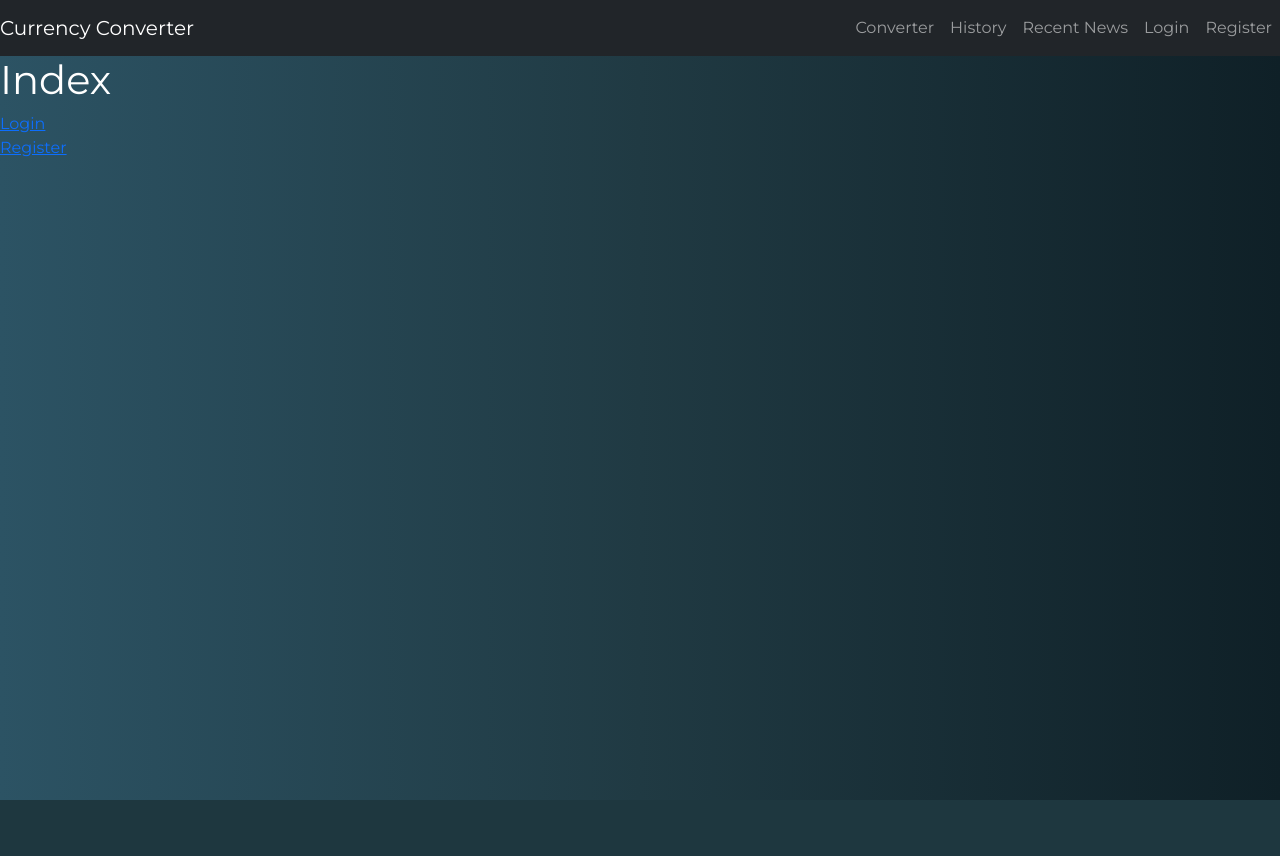
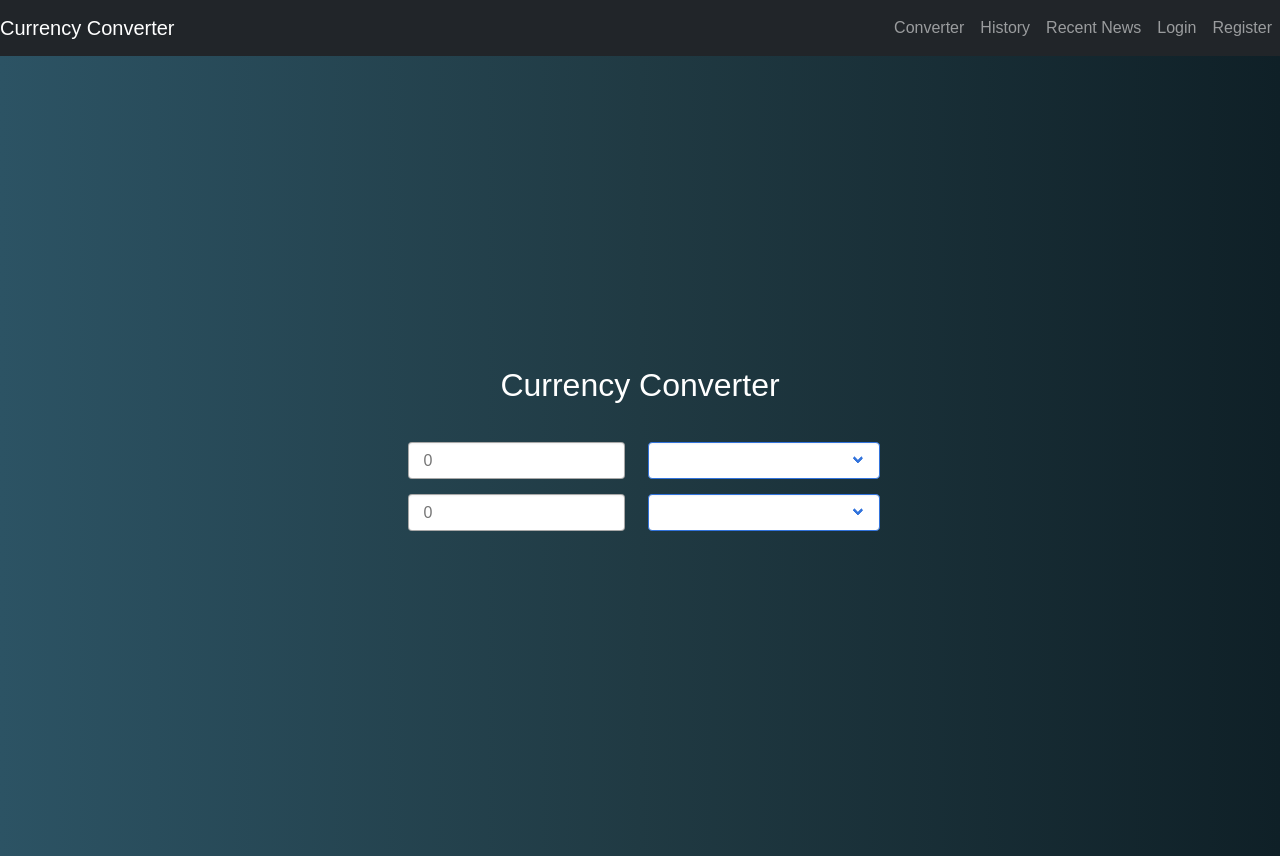
Before and after one commit to cat-daniels/Currency_Converter, a Flask app: page / in a window 1280 px wide. Before the commit the page ends 800 px from the top, so only its background shows below. Run offline with Flask 2, Linux system fonts and the light colour scheme; lists and menus that the app fills with data are empty.

Commit message:
getting converter ready . ok-ish

```diff
--- /dev/null
+++ b/static/js/main.js
@@ -0,0 +1,55 @@
+const select = document.querySelectorAll('.currency');
+    const number = document.getElementById("number");
+    const output = document.getElementById("output");
+
+
+    fetch('https://api.frankfurter.app/currencies').then((data) => data.json())
+      .then((data) => {
+        display(data);
+      });
+
+
+    function display(data) {
+      const entries = Object.entries(data);
+      for (var i = 0; i < entries.length; i++) {
+        select[0].innerHTML += `<option value="${entries[i][0]}">${entries[i][0]} : ${entries[i][1]}</option>`;
+        select[1].innerHTML += `<option value="${entries[i][0]}">${entries[i][0]} : ${entries[i][1]}</option>`;
+      }
+    }
+
+
+
+    function updatevalue() {
+      let currency1 = select[0].value;
+      let currency2 = select[1].value;
+
+      let value = number.value;
+
+
+      if (currency1 != currency2) {
+        convert(currency1, currency2, value);
+      } else {
+        alert("Choose Diffrent Currency");
+      }
+    }
+
+
+    function convert(currency1, currency2, value) {
+      const host = "api.frankfurter.app";
+
+      fetch(`https://${host}/latest?amount=${value}&from=${currency1}&to=${currency2}`)
+        .then((val) => val.json())
+        .then((val) => {
+          console.log(Object.values(val.rates)[0]);
+          output.value = Object.values(val.rates)[0];
+        });
+
+    }
+
+    function display(data) {
+        const entries = Object.entries(data);
+        for (var i = 0; i < entries.length; i++) {
+          select[0].innerHTML += `<option value="${entries[i][0]}">${entries[i][1]}</option>`;
+          select[1].innerHTML += `<option value="${entries[i][0]}">${entries[i][1]}</option>`;
+        }
+     }
--- a/static/style.css
+++ b/static/style.css
@@ -28,3 +28,103 @@ body .container {
     color: #FFFFFF;
     text-decoration: none;
 }
+
+/*Start Currency Converter*/
+* {
+    padding: 0;
+    margin: 0;
+    font-family: 'IBM Plex Sans', sans-serif;
+}
+
+body {
+    height: 100vh;
+    width: 100vw;
+    overflow-x: hidden;
+}
+
+.currency-row-outer {
+    display: flex;
+    align-items: center;
+    justify-content: center;
+    height: 100%;
+}
+
+.currency-converter {
+    width: 100%;
+    max-width: 480px;
+    text-align: center;
+}
+
+input,
+select {
+    color: #363636;
+    font-size: 1rem;
+    height: 2.3em;
+    border-radius: 4px;
+    max-width: 100%;
+    width: calc(100% - 15px);
+    margin: auto;
+    outline: 0;
+    background: #fff;
+    border-color: #dbdbdb;
+    padding-left: 15px;
+    border: 1px solid #00000057;
+    box-shadow: inset 0 0.0625em 0.125em rgb(10 10 10 / 5%);
+    -webkit-appearance: none;
+}
+
+.field.grid-50-50 {
+    display: grid;
+    grid-template-columns: 1fr 1fr;
+    grid-gap: 15px;
+}
+
+.currency-converter .colmun {
+    margin-bottom: 15px;
+}
+
+select.currency {
+    border-color: #3273dc;
+    width: 100%;
+    height: 100%;
+    cursor: pointer;
+    font-size: 1em;
+    max-width: 100%;
+    outline: 0;
+    display: block;
+}
+
+.currency-converter .select {
+    position: relative;
+    height: 100%;
+}
+
+h2 {
+    padding-bottom: 30px;
+}
+
+.currency-converter .select:after {
+    transform: rotate(-45deg);
+    transform-origin: center;
+    content: "";
+    border: 3px solid rgba(0, 0, 0, 0);
+    border-radius: 2px;
+    border-top: 0;
+    border-right: 0;
+    display: block;
+    height: 0.525em;
+    width: 0.525em;
+    z-index: 4;
+    position: absolute;
+    top: 50%;
+    right: 1.125em;
+    margin-top: -0.4375em;
+}
+
+.select:not(:hover)::after {
+    border-color: #3273dc;
+}
+
+.select:hover::after {
+    border-color: #363636;
+}
--- a/templates/index.html
+++ b/templates/index.html
@@ -9,9 +9,36 @@
 </head>
 {% include ['navbar.html'] %}
 <body>
-    <h1>Index</h1>
-    <a href="{{url_for('login')}}">Login</a><br>
-    <a href="{{url_for('register')}}">Register</a><br>
+    <div class="currency-row-outer">
+        <div class="currency-converter">
+          <h2>Currency Converter</h2>
+
+          <div class="field grid-50-50">
+            <div class="colmun col-left">
+              <input type="number" class="form-input" id="number" placeholder="0">
+            </div>
+            <div class="colmun col-right">
+              <div class="select">
+                <select name="currency" class="currency" onchange="updatevalue()"></select>
+              </div>
+            </div>
+          </div>
+
+          <div class="field grid-50-50">
+            <div class="colmun col-left">
+              <input type="text" class="form-input" id="output" placeholder="0" disabled>
+            </div>
+            <div class="colmun col-right">
+              <div class="select">
+                <select name="currency" class="currency" onchange="updatevalue()"></select>
+
+                <script src="/static/js/main.js"></script>
+              </div>
+            </div>
+          </div>
+
+        </div>
+      </div>
 
 </body>
 </html>
```
Also changed, not shown: templates/header.html (line endings or trailing spaces).
